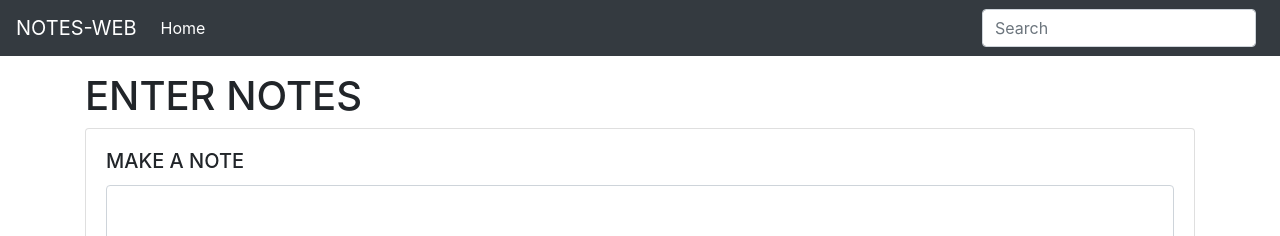
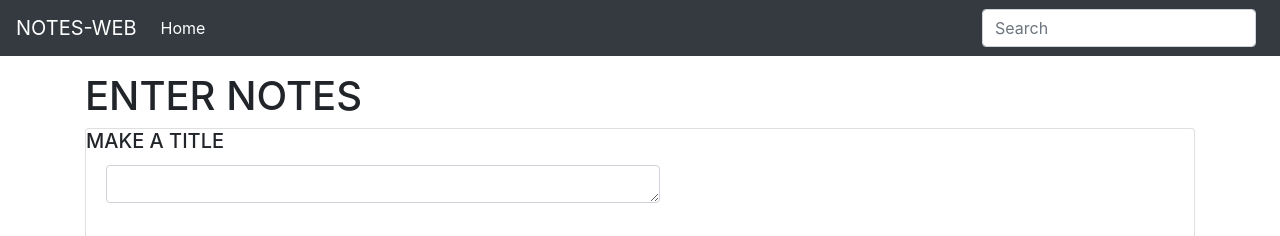
Before and after one commit to Codewithkaint/makenotes, a plain HTML site: page index.html in a window 1280 px wide. Shown: the top 236 px of the page. Drawn offline with nearby package versions, Linux system fonts and the light colour scheme.

Commit message:
Update index.html

```diff
--- a/index.html
+++ b/index.html
@@ -12,6 +12,16 @@
 <style>
     hr {
         background-color: #2d3131;
+    }
+
+    .kl {
+        margin: 0px 20px;
+        width: 50%;
+    }
+    .box{
+        background-color: rgb(39, 39, 39);
+       color: rgb(231, 23, 23);
+       width: 18rem;
     }
 </style>
 
@@ -39,7 +49,10 @@
     <div class="container my-3">
         <h1>ENTER NOTES</h1>
         <div class="card">
-
+            <div class="form-group">
+                <h5 class="card-title">MAKE A TITLE</h5>
+                <textarea class="form-control kl" rows="1"></textarea>
+            </div>
             <div class="card-body">
                 <h5 class="card-title">MAKE A NOTE</h5>
 
@@ -54,10 +67,15 @@
         <hr>
         <h2>NOTES</h2>
         <hr>
-    <div id="notes" class="container-fluid row">
+
+
+        <div id="notes" class="container-fluid row">
+
+
 
         </div>
     </div>
+
 
 
 
```
